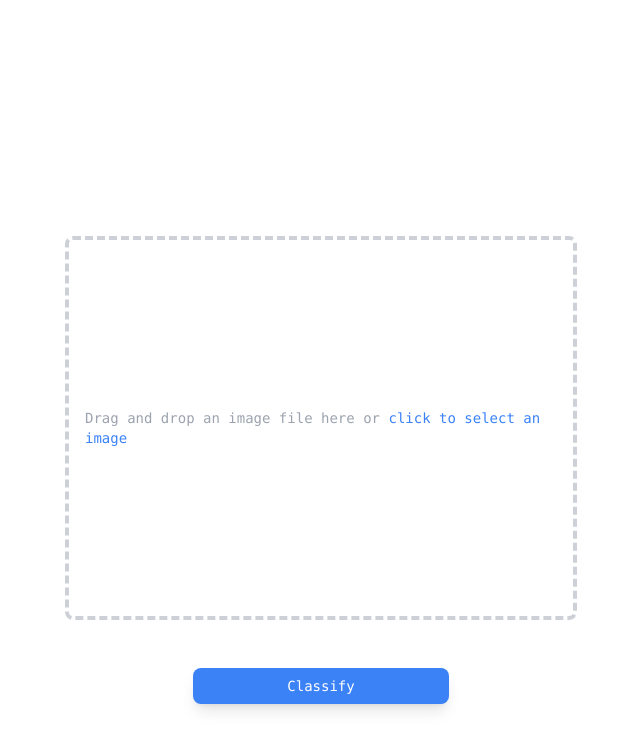
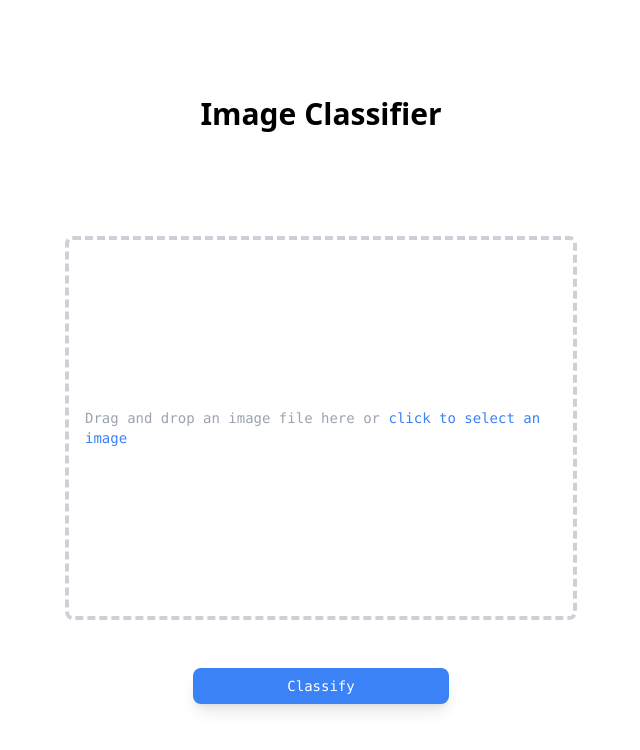
Before and after one commit to musfiqus/image-classifier, a Next.js app in the folder frontend/: page / in a window 1280 px wide. Shown: the top 750 px of the page, without its empty margins (319-959 px from the left). Built offline with nearby package versions, Linux system fonts and the light colour scheme; no server answers.

Commit message:
update: remove dark theme

```diff
--- a/frontend/components/ClassificationResult.tsx
+++ b/frontend/components/ClassificationResult.tsx
@@ -25,7 +25,7 @@ const ClassificationResult: React.FC<ClassificationResultProps> = ({ imageClassi
             <span className="text-base font-medium">{className}</span>
             <span className="text-sm font-medium">{((imageClassification?.predictions?.probabilities[index] || 0) * 100).toFixed(2)}%</span>
           </div>
-          <div className="w-full bg-gray-200 rounded-full h-2.5 dark:bg-gray-700">
+          <div className="w-full bg-gray-200 rounded-full h-2.5">
             <div className={`${getColor(imageClassification?.predictions?.probabilities[index] || 0)} h-2.5 rounded-full`} style={{ width: `${(imageClassification?.predictions?.probabilities[index] || 0) * 100}%` }}></div>
           </div>
         </div>
--- a/frontend/components/ImageClassifier.tsx
+++ b/frontend/components/ImageClassifier.tsx
@@ -97,7 +97,7 @@ const ImageClassifier: React.FC<ImageClassifierProps> = () => {
         <ImageSelectorBox onImageSelected={handleImageSelected} disabled={isLoading} />
 
         <button
-          disabled={isLoading || !!error}
+          disabled={isLoading || error !== null || selectedImage === null}
           className="w-64 px-6 py-2 bg-blue-500 text-white rounded-lg shadow-lg hover:bg-blue-600 focus:outline-none focus:ring-2 focus:ring-blue-500 focus:ring-offset-2 mt-4"
           onClick={handleClassifyClick}
         >
--- a/frontend/pages/_app.tsx
+++ b/frontend/pages/_app.tsx
@@ -1,6 +1,14 @@
 import '@/styles/globals.css'
 import type { AppProps } from 'next/app'
+import Head from 'next/head'
 
 export default function App({ Component, pageProps }: AppProps) {
-  return <Component {...pageProps} />
+  return (
+    <>
+      <Head>
+        <title>Image Classifier</title>
+      </Head>
+      <Component {...pageProps} />
+    </>
+  )
 }
--- a/frontend/pages/_document.tsx
+++ b/frontend/pages/_document.tsx
@@ -3,9 +3,7 @@ import { Html, Head, Main, NextScript } from 'next/document'
 export default function Document() {
   return (
     <Html lang="en">
-      <Head>
-          <title>Image Classifier</title>
-      </Head>
+      <Head />
       <body>
         <Main />
         <NextScript />
--- a/frontend/styles/globals.css
+++ b/frontend/styles/globals.css
@@ -6,14 +6,6 @@
   --foreground-rgb: 0, 0, 0;
   --background-start-rgb: 214, 219, 220;
   --background-end-rgb: 255, 255, 255;
-}
-
-@media (prefers-color-scheme: light) {
-  :root {
-    --foreground-rgb: 255, 255, 255;
-    --background-start-rgb: 0, 0, 0;
-    --background-end-rgb: 0, 0, 0;
-  }
 }
 
 body {
```
